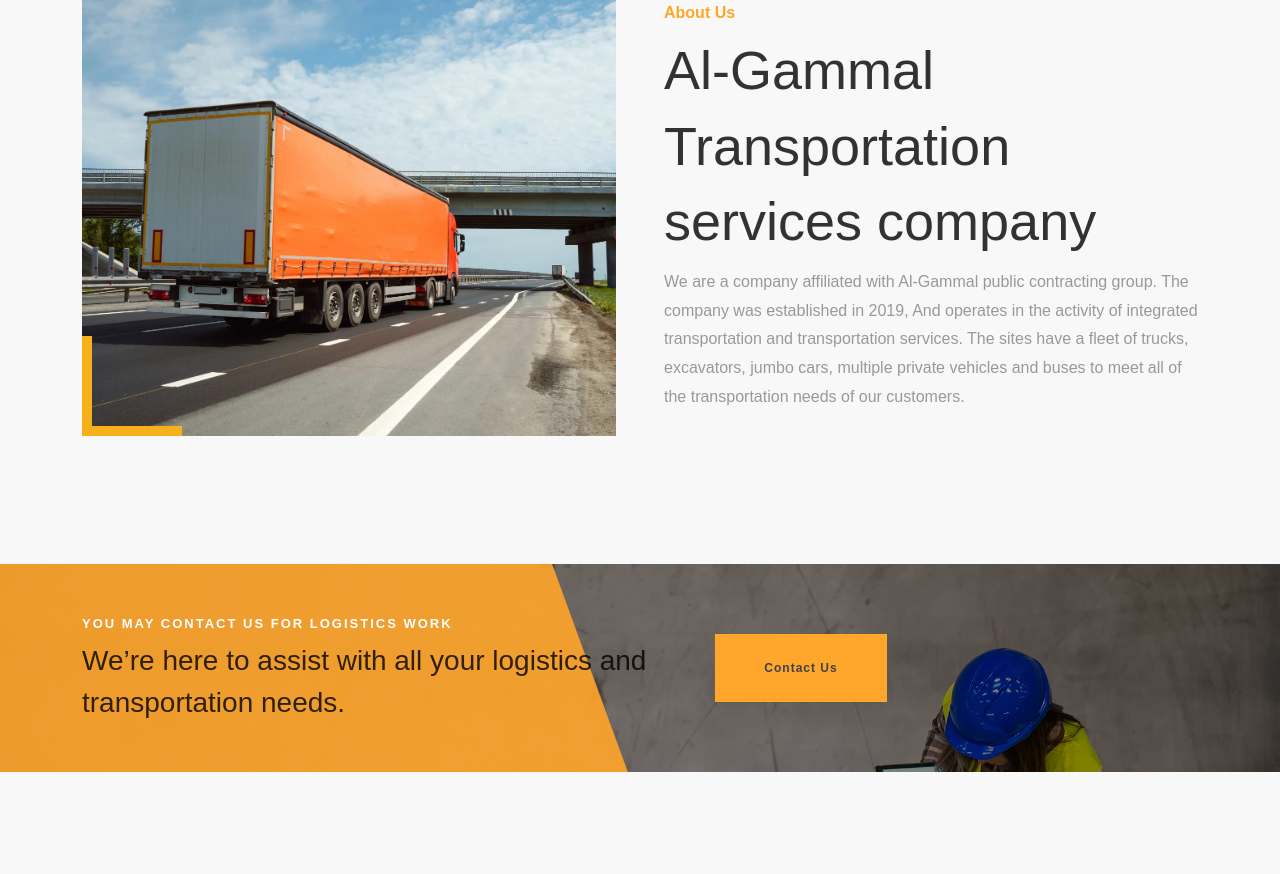
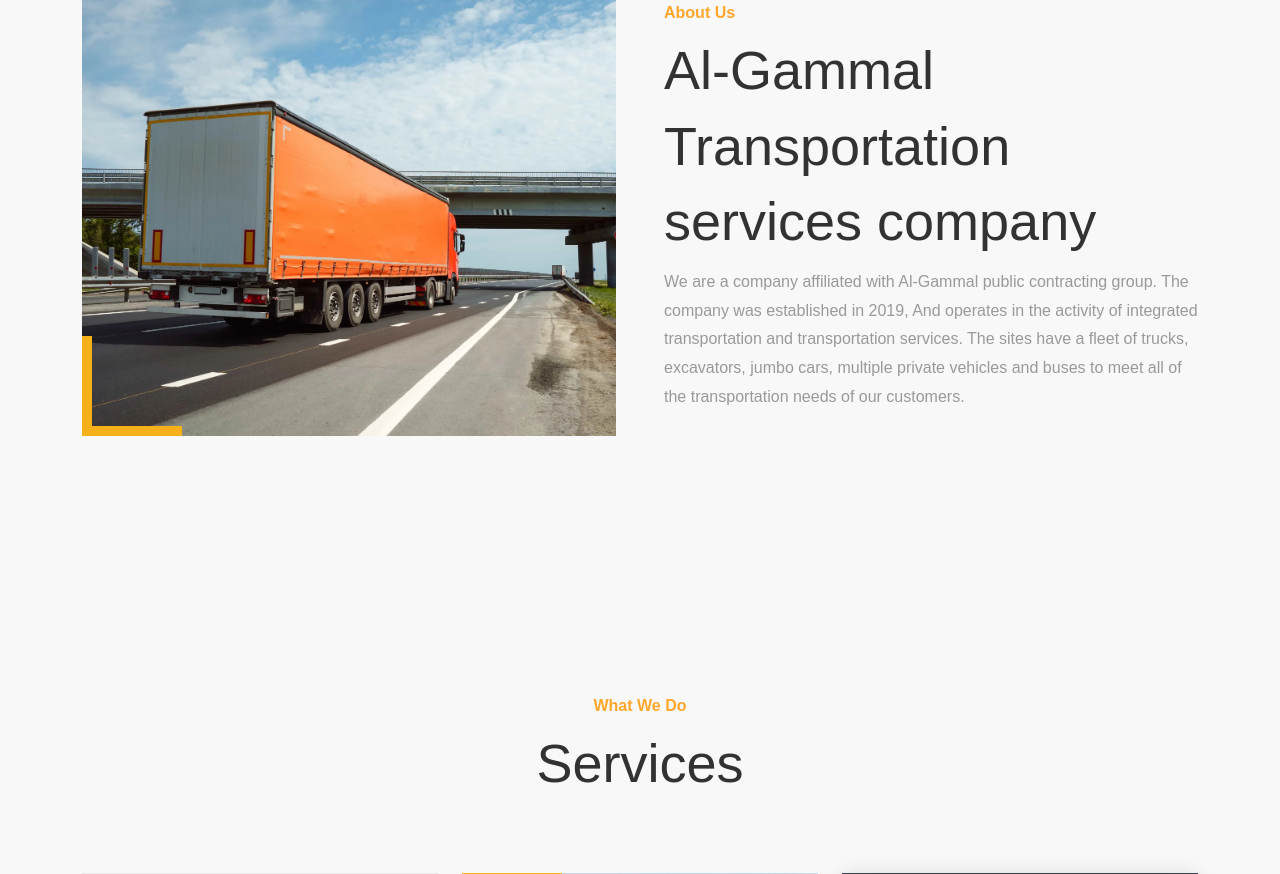
Before and after one commit to AbduAllah-Nadi-Hassan/al-gammal_logistics, a Django app: page / in a window 1280 px wide. Shown: the part 1080-1954 px from the top of the page. Run offline with Django 5.2, Linux system fonts and the light colour scheme; some libraries are stand-ins or nearby versions.

Commit message:
added images for fleet pages, deleted dev video and modified the contact us section in index.html

```diff
--- a/al_gammal_logistics/homepage/templates/homepage/index.html
+++ b/al_gammal_logistics/homepage/templates/homepage/index.html
@@ -163,36 +163,7 @@
         </div>
     </section>
 
-
-    <!-- Section 4 -->
-    <section class="ftco-intro img" style="background-image: url('{% static 'homepage/images/bg_4.webp' %}');">
-        <div class="overlay"></div>
-        <div class="container-xl">
-            <div class="row">
-                <div class="col-lg-10 col-xl-10">
-                    <div class="row">
-                        <div class="col-md-8 d-flex align-items-center aos-init aos-animate" data-aos="fade-up"
-                            data-aos-delay="100" data-aos-duration="1000">
-                            <div>
-                                <span class="subheading">You May Contact Us For Logistics
-                                    Work</span>
-                                <h3 class="mb-md-0 mb-4">
-                                    We’re here to assist with all your logistics and transportation needs.
-                                </h3>
-                            </div>
-                        </div>
-                        <div class="col-md-4 d-flex align-items-center aos-init aos-animate" data-aos="fade-up"
-                            data-aos-delay="100" data-aos-duration="1000">
-                            <p class="mb-0"><a href="Contact us.html"
-                                    class="btn btn-primary py-md-4 py-3 px-md-5 px-4">Contact Us</a></p>
-                        </div>
-                    </div>
-                </div>
-            </div>
-        </div>
-    </section>
-
-    <!-- Services Section 5 -->
+    <!-- Services Section 4 -->
     <section class="ftco-section ftco-services-section" id="services">
         <div class="container-xl">
             <div class="row justify-content-center">
@@ -432,6 +403,33 @@
 
                 </div>
             </div>
+    </section>
+
+    <!-- Section 5-->
+    <section class="ftco-intro img" style="background-image: url('{% static 'homepage/images/bg_4.webp' %}');">
+        <div class="overlay"></div>
+        <div class="container-xl">
+            <div class="row">
+                <div class="col-lg-10 col-xl-10">
+                    <div class="row">
+                        <div class="col-md-8 d-flex align-items-center aos-init aos-animate" data-aos="fade-up"
+                            data-aos-delay="100" data-aos-duration="1000">
+                            <div>
+                                <span class="subheading">If you need a service that isn't listed here,</span>
+                                <h3 class="mb-md-0 mb-4">
+                                    Feel free to contact us, and we will surely have a solution to your problem.
+                                </h3>
+                            </div>
+                        </div>
+                        <div class="col-md-4 d-flex align-items-center aos-init aos-animate" data-aos="fade-up"
+                            data-aos-delay="100" data-aos-duration="1000">
+                            <p class="mb-0"><a href="{% url 'homepage:contact' %}"
+                                    class="btn btn-primary py-md-4 py-3 px-md-5 px-4">Contact Us</a></p>
+                        </div>
+                    </div>
+                </div>
+            </div>
+        </div>
     </section>
 
     <!-- Projects Section 6 -->
```
Also changed, not shown: al_gammal_logistics/homepage/static/homepage/images/fleet_1.webp (added), al_gammal_logistics/homepage/static/homepage/images/fleet_10.webp (added), al_gammal_logistics/homepage/static/homepage/images/fleet_11.webp (added), al_gammal_logistics/homepage/static/homepage/images/fleet_12.webp (added), al_gammal_logistics/homepage/static/homepage/images/fleet_2.webp (added), al_gammal_logistics/homepage/static/homepage/images/fleet_3.webp (added), al_gammal_logistics/homepage/static/homepage/images/fleet_4.webp (added), al_gammal_logistics/homepage/static/homepage/images/fleet_5.webp (added), al_gammal_logistics/homepage/static/homepage/images/fleet_6.webp (added), al_gammal_logistics/homepage/static/homepage/images/fleet_7.webp (added), al_gammal_logistics/homepage/static/homepage/images/fleet_8.webp (added), al_gammal_logistics/homepage/static/homepage/images/fleet_9.webp (added).
